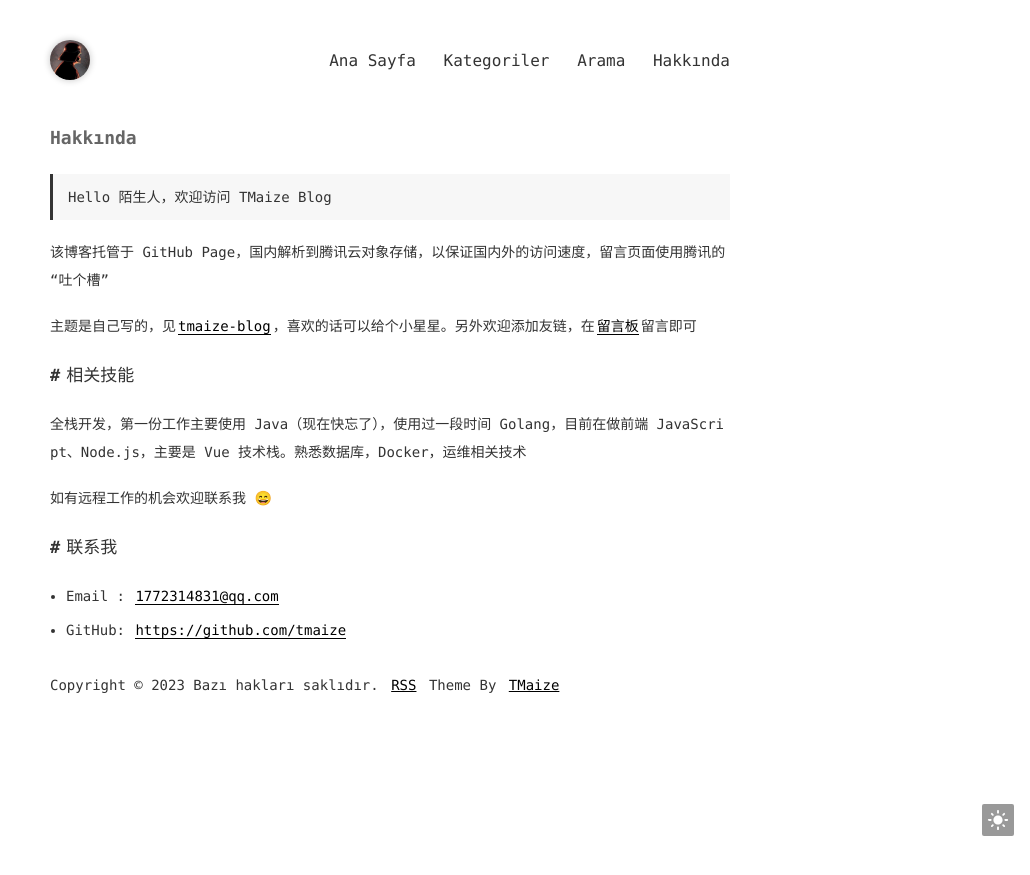
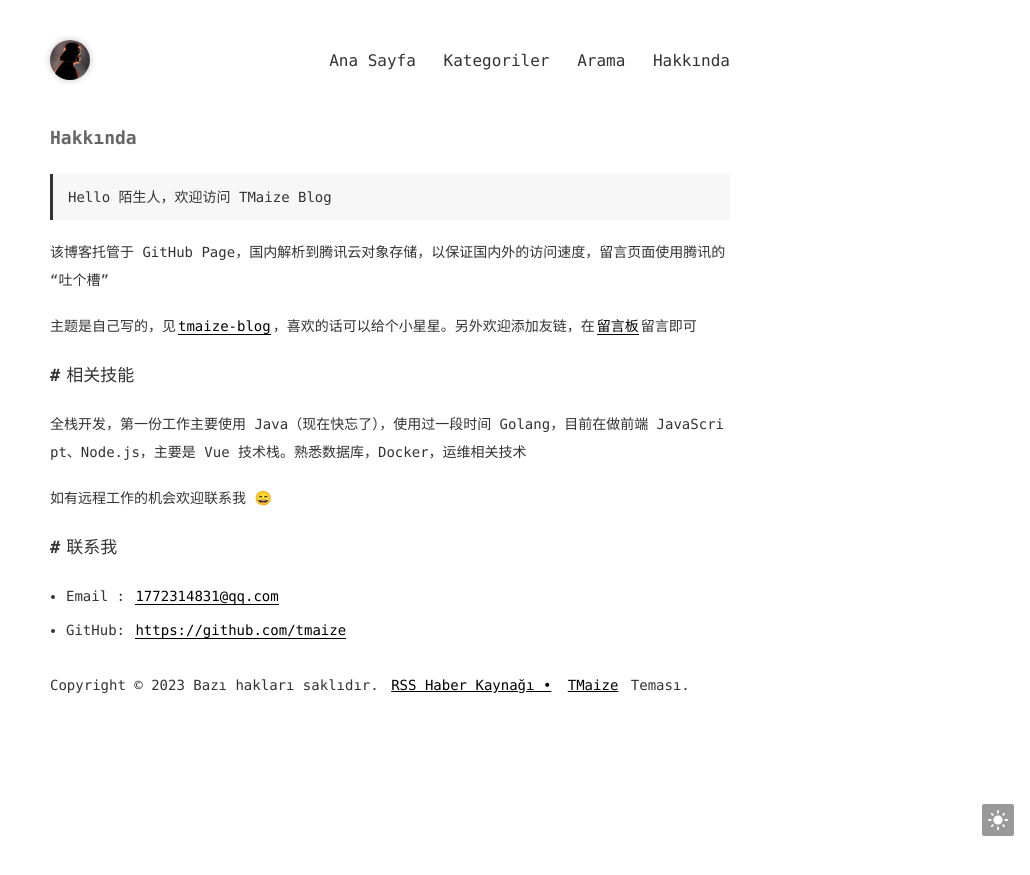
Before and after one commit to seaque/blogger, a Jekyll site: the page built from pages/about.md, in a window 1280 px wide. Shown: the top 875 px of the page, without its empty margins (250-1280 px from the left). Built offline with Jekyll 4.4.1, drawn with Linux system fonts in a browser that asks for light colours.

Commit message:
localization

```diff
--- a/_includes/footer.html
+++ b/_includes/footer.html
@@ -1,8 +1,8 @@
 <footer class="footer">
   <span>{{ site.footerText }}</span>
-  <a href="{{ site.baseurl }}/static/xml/rss.xml">RSS</a>
-  <span>Theme By</span>
+  <a href="{{ site.baseurl }}/static/xml/rss.xml">RSS Haber Kaynağı •</a>
   <a href="https://github.com/TMaize/tmaize-blog">TMaize</a>
+  <span>Teması.</span>
 
   {%- if site.extCount %}
     <span>Toplam Ziyaret</span>
--- a/_includes/head.html
+++ b/_includes/head.html
@@ -21,6 +21,7 @@
   <link rel="apple-touch-icon" href="{{site.baseurl}}/static/img/logo.png" />
   <link rel="stylesheet" href="{{site.baseurl}}/static/css/common.css?t={{buildAt}}" />
   <link rel="stylesheet" href="{{site.baseurl}}/static/css/theme-dark.css?t={{buildAt}}" />
+  <link rel="stylesheet" href="{{site.baseurl}}/static/scss/style.scss?t={{buildAt}}" />
   {%- if page.layout == "mypost" %}
   <link rel="stylesheet" href="{{site.baseurl}}/static/css/post.css?t={{buildAt}}" />
   <link rel="stylesheet" href="{{site.baseurl}}/static/css/code-dark.css?t={{buildAt}}" />
--- a/_includes/script.html
+++ b/_includes/script.html
@@ -6,7 +6,7 @@
 <!-- 点击页面文字冒出特效 -->
 <script>
 ;(function(){
-  var textArr = ['富强', '民主', '文明', '和谐', '自由', '平等', '公正', '法治', '爱国', '敬业', '诚信', '友善']
+  var textArr = ['Demokrasi, Medeniyet, Uyum, Özgürlük, Eşitlik, Adalet, Hukukun Üstünlüğü, Vatanseverlik, Özveri, Dürüstlük, Dostluk']
   window.blog.initClickEffect(textArr)
 })()
 </script>
--- a/_layouts/mypost.html
+++ b/_layouts/mypost.html
@@ -7,9 +7,9 @@
   <h1 class="title" id="{{ page.title }}">{{ page.title }}</h1>
   {% if page.date %}
   <div class="subtitle">
-    <span>{{site.author}} 于 {{ page.date | date: "%Y-%m-%d" }} 发布</span>
+    <span>{{site.author}} • {{ page.date | date: "%Y-%m-%d" }}</span>
     {%- if site.extCount %}
-      <span>浏览量</span>
+      <span>Görüntüleme</span>
       <span id="busuanzi_value_page_pv"></span>
     {% endif %}
   </div>
--- /dev/null
+++ b/static/scss/style.scss
@@ -0,0 +1,34 @@
+---
+---
+
+@import "main";
+
+.post-image {
+    width: 50%;
+    display: block;
+    margin-top: 1rem;
+}
+
+.post-image:hover {
+    transition: .3s ease;
+    filter: drop-shadow(.2rem .1rem .5rem rgb(107, 107, 107))
+}
+
+@media all and (max-width: 576px) {
+    .post-image {
+        width: 80%;
+    }
+}
+
+.header {
+    margin-top: 3em;
+
+}
+
+@font-face {
+    font-family: "PT Sans";
+    font-style: bold;
+    font-weight: 700;
+    src: local("PT Sans Bold"), local("PTSans-Bold"),
+        url(https://fonts.gstatic.com/s/pt+sans/v18/KFOlCnqEu92Fr1MmSU5fCRc4EsA.woff2) format("woff2");
+}
```
Also changed, not shown: _posts/2022-12-13-ReVanced.md (+8 -8 lines), _posts/2023-01-14-android-modlama.md (+3 -3 lines).
